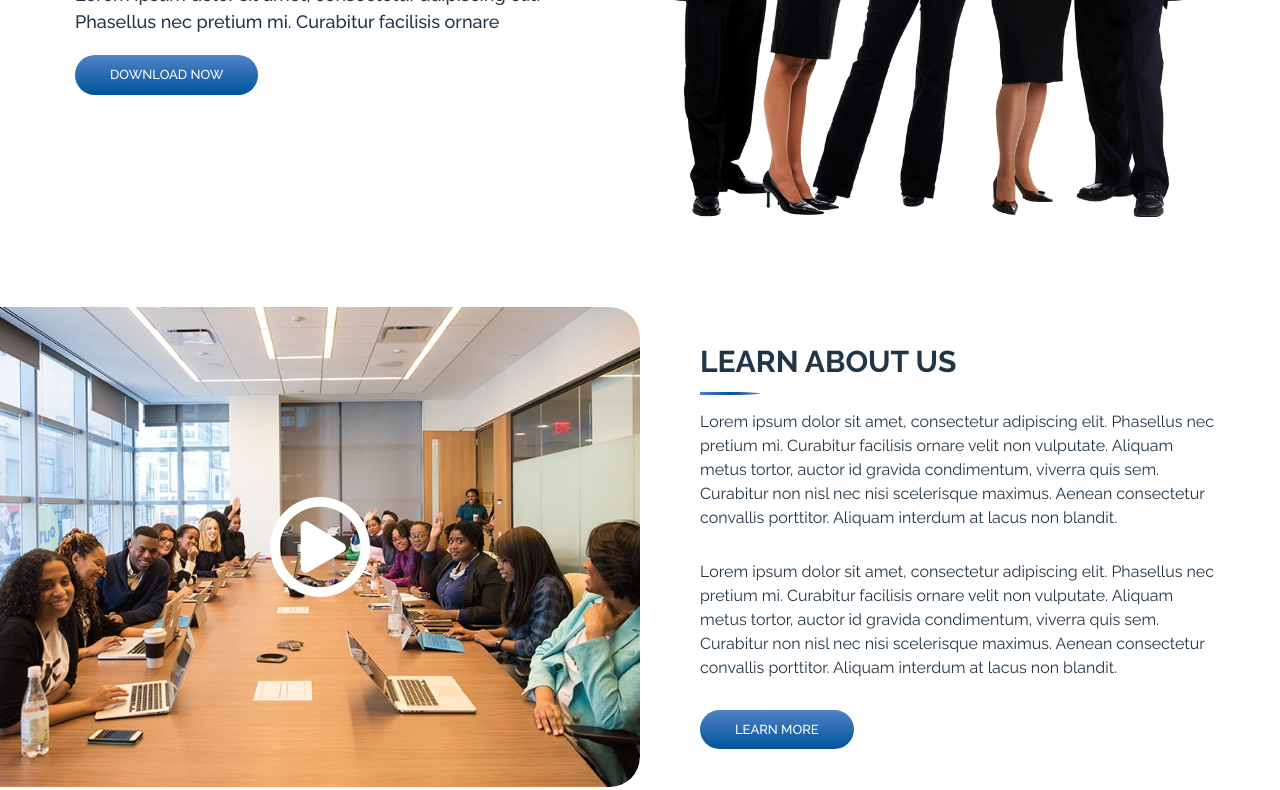
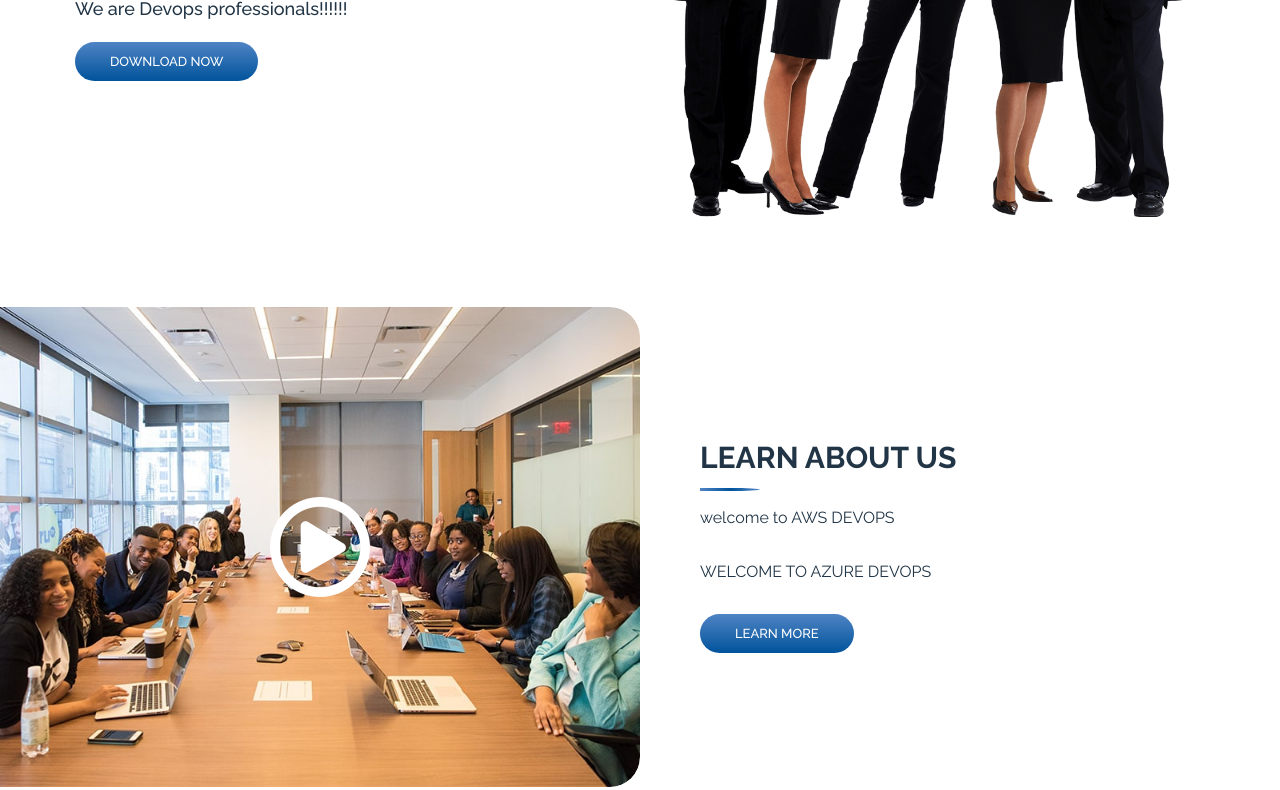
Before and after one commit to amitdigisavy/sample2, a plain HTML site: page index.html in a window 1280 px wide. Shown: the part 431-1221 px from the top of the page. Drawn offline with nearby package versions, Linux system fonts and the light colour scheme; files whose address does not match are found by name.

Commit message:
Update index.html

```diff
--- a/index.html
+++ b/index.html
@@ -87,7 +87,7 @@
                         <div class="col-md-6">
                             <h2>Creative & Responsive</h2>
                             <h2><span>HTML5</span> Template</h2>
-                            <p>Lorem ipsum dolor sit amet, consectetur adipiscing elit. Phasellus nec pretium mi. Curabitur facilisis ornare</p>
+                            <p>We are Devops professionals!!!!!!</p>
                             <a class="btn" href="https://htmlcodex.com/bootstrap-agency-template">Download Now</a>
                         </div>
                         <div class="col-md-6">
@@ -141,10 +141,10 @@
                         <div class="col-md-6">
                             <h2 class="section-title">Learn About Us</h2>
                             <p>
-                                Lorem ipsum dolor sit amet, consectetur adipiscing elit. Phasellus nec pretium mi. Curabitur facilisis ornare velit non vulputate. Aliquam metus tortor, auctor id gravida condimentum, viverra quis sem. Curabitur non nisl nec nisi scelerisque maximus. Aenean consectetur convallis porttitor. Aliquam interdum at lacus non blandit.
+                                welcome to AWS DEVOPS
                             </p>
                             <p>
-                                Lorem ipsum dolor sit amet, consectetur adipiscing elit. Phasellus nec pretium mi. Curabitur facilisis ornare velit non vulputate. Aliquam metus tortor, auctor id gravida condimentum, viverra quis sem. Curabitur non nisl nec nisi scelerisque maximus. Aenean consectetur convallis porttitor. Aliquam interdum at lacus non blandit.
+                                WELCOME TO AZURE DEVOPS
                             </p>
                             <a class="btn" href="">Learn More</a>
                         </div>
```
